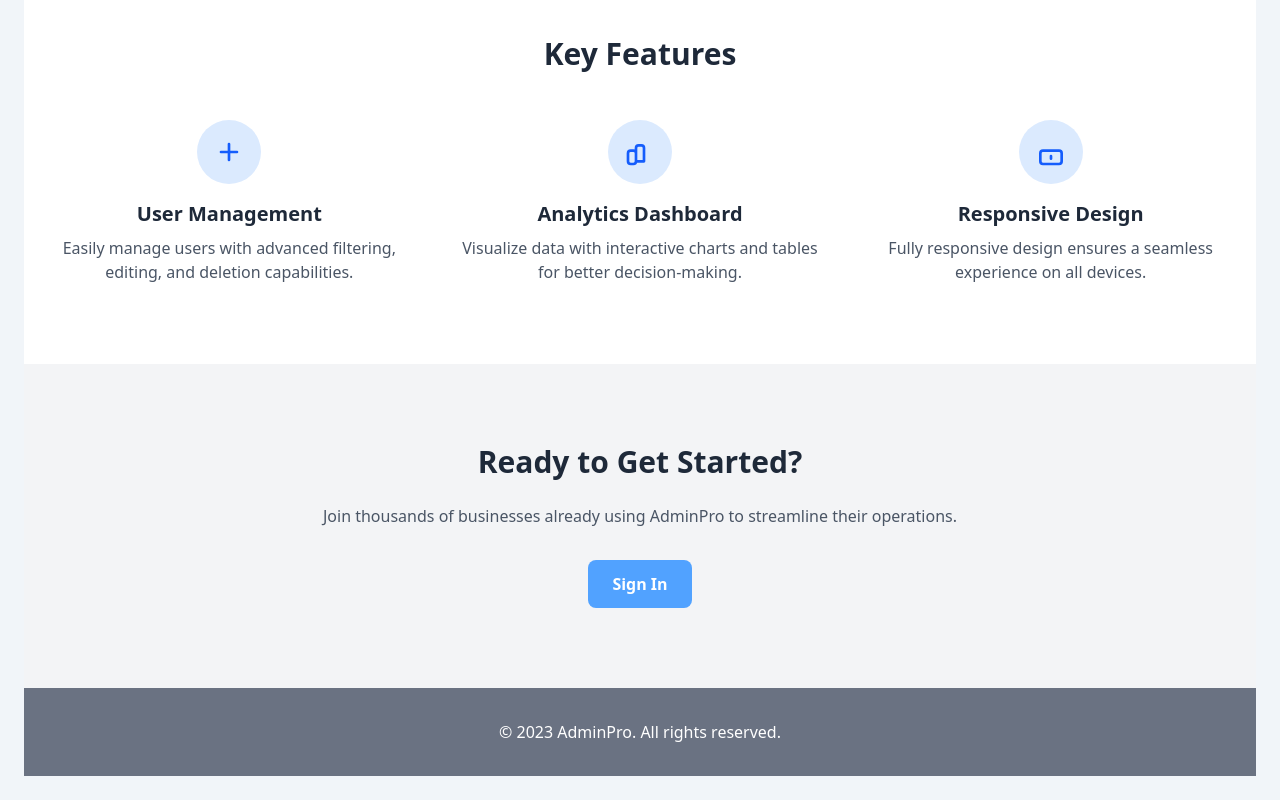
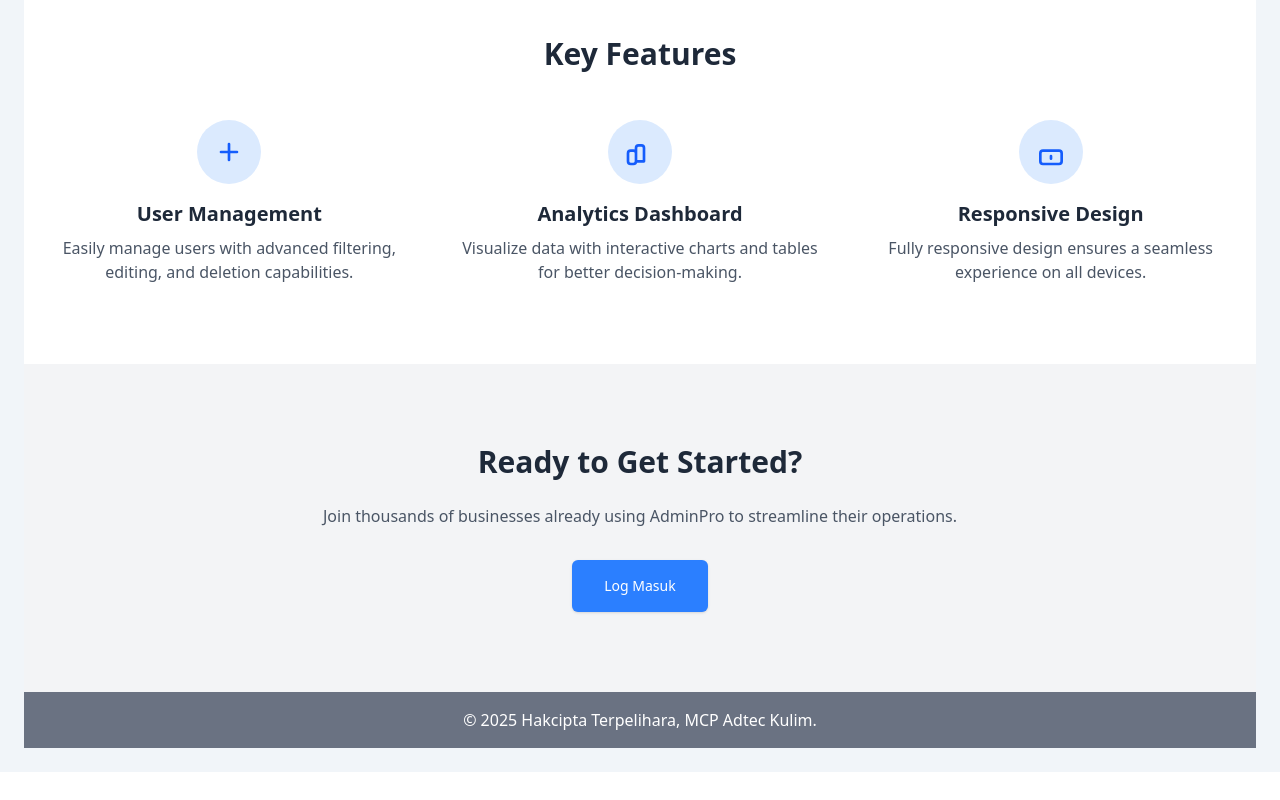
Before and after one commit to eci4ever/node-vue-tw4, a Vue app: page / in a window 1280 px wide. Shown: the part 472-1272 px from the top of the page. After the commit the page ends 1244 px from the top, so only its background shows below. Built offline with nearby package versions, Linux system fonts and the light colour scheme.

Commit message:
Update HomeView.vue for improved layout and content localization

```diff
--- a/src/views/HomeView.vue
+++ b/src/views/HomeView.vue
@@ -1,9 +1,9 @@
 <template>
-  <div class="min-h-screen bg-gray-50 font-poppins">
+  <div class="min-h-[80vh] bg-gray-50 font-poppins">
     <!-- Hero Section -->
     <section class="bg-blue-400 text-white py-20">
       <div class="container mx-auto px-4 text-center">
-        <h1 class="text-4xl md:text-5xl font-bold mb-4">Welcome to AdminPro</h1>
+        <h1 class="text-4xl md:text-5xl font-bold mb-4">Welcome</h1>
         <p class="text-lg md:text-xl mb-8">
           The ultimate admin dashboard for managing users, analytics, and more.
         </p>
@@ -98,19 +98,23 @@
         <p class="text-gray-600 mb-8">
           Join thousands of businesses already using AdminPro to streamline their operations.
         </p>
-        <button
-          @click="navigateToLogin"
-          class="px-6 py-3 bg-blue-400 text-white font-semibold rounded-lg hover:bg-blue-500 transition-colors"
-        >
-          Sign In
-        </button>
+        <div>
+          <!-- Button dengan hyperlink -->
+          <a
+            href="#"
+            rel="noopener noreferrer"
+            class="inline-block px-8 py-4 text-sm font-medium text-white bg-blue-500 rounded-md shadow-sm cursor-pointer hover:bg-blue-600 focus:outline-none focus:ring-2 focus:ring-offset-2 focus:ring-blue-500 transition duration-300"
+          >
+            Log Masuk
+          </a>
+        </div>
       </div>
     </section>
 
     <!-- Footer -->
-    <footer class="bg-gray-500 text-white py-8">
+    <footer class="bg-gray-500 text-white py-4">
       <div class="container mx-auto px-4 text-center">
-        <p>&copy; 2023 AdminPro. All rights reserved.</p>
+        <p>&copy; 2025 Hakcipta Terpelihara, MCP Adtec Kulim.</p>
       </div>
     </footer>
   </div>
```
